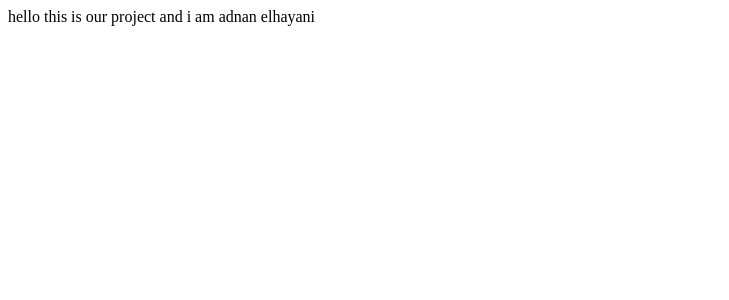
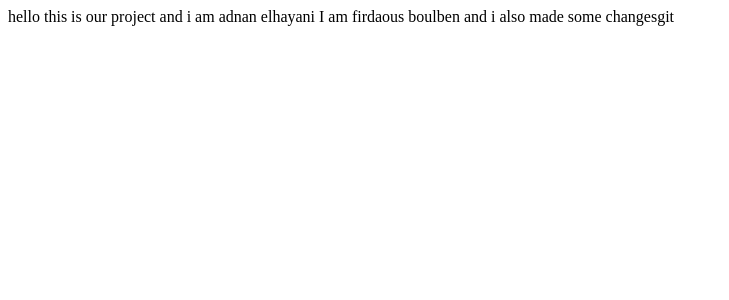
Before and after one commit to Ayoubto/luxe_drive, an Angular app: page / in a window 1280 px wide. Shown: the top 300 px of the page, without its empty margins (0-729 px from the left). Built offline with nearby package versions, Linux system fonts and the light colour scheme.

Commit message:
firdaous test

```diff
--- a/src/app/app.component.html
+++ b/src/app/app.component.html
@@ -1,4 +1,5 @@
 <div>
   hello this is our project and i am adnan elhayani
+  I am firdaous boulben and i also made some changesgit
 </div>
 <router-outlet></router-outlet>
```
